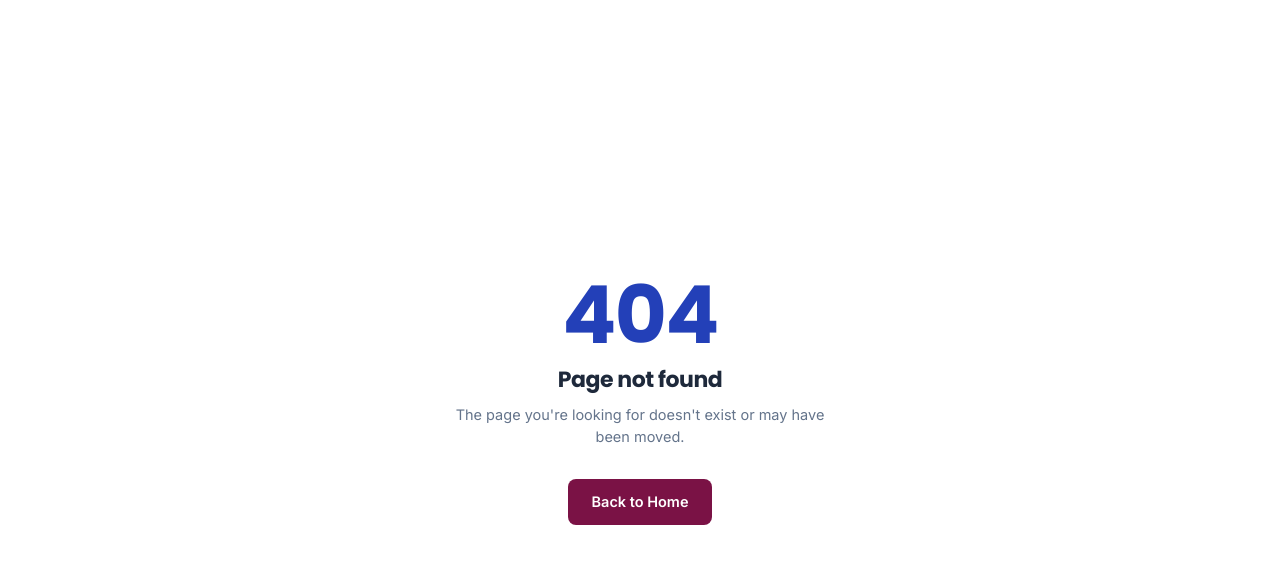
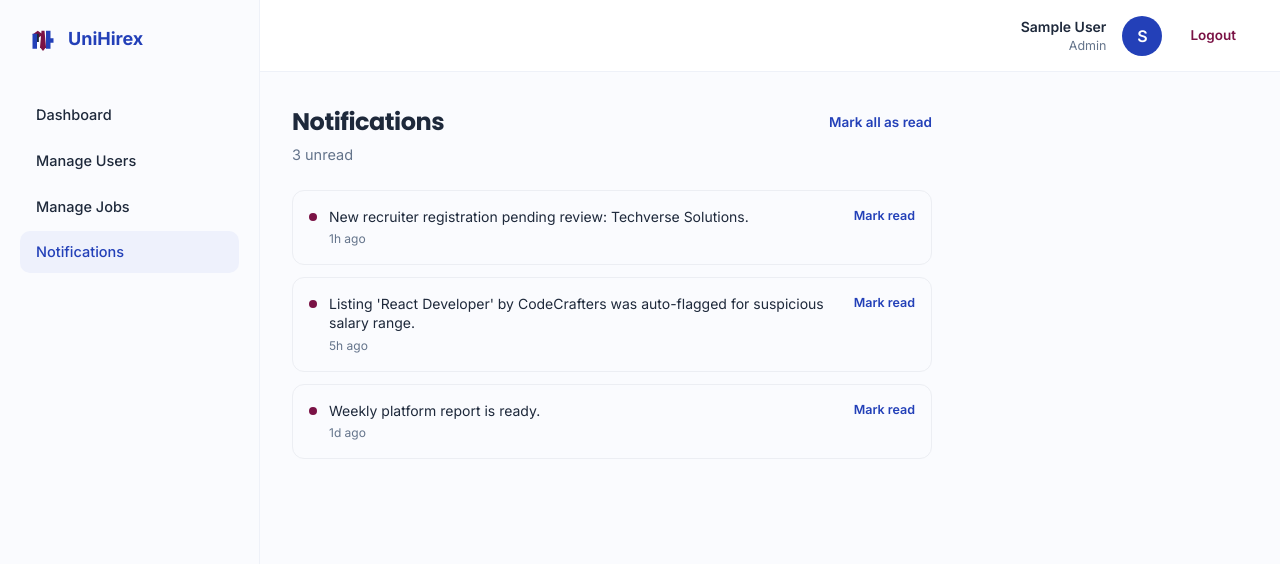
Before and after one commit to Sehar-Tahir/UniHirex_Recruitment_Platform, a React (Vite) app in the folder frontend/: page /admin/notifications in a window 1280 px wide. Before the commit this address had no page. Shown: the top 564 px of the page. Built offline with nearby package versions, Linux system fonts and the light colour scheme; sample sign-in values are in the browser's storage.

Commit message:
navbar  auth fixes

```diff
--- a/frontend/src/App.jsx
+++ b/frontend/src/App.jsx
@@ -34,6 +34,11 @@ import ManageJobsPage from "./pages/admin/ManageJobsPage";
 
 import NotFound from "./pages/NotFound";
 
+import NotificationsPage from "./pages/NotificationsPage";
+import { mockNotifications } from "./data/mockStudentData";
+import { mockRecruiterNotifications } from "./data/mockRecruiterData";
+import { mockAdminNotifications } from "./data/mockAdminData";
+
 const App = () => {
   return (
     <>
@@ -56,6 +61,7 @@ const App = () => {
               <Route path="/student/jobs/:id" element={<JobDetailsPage />} />
               <Route path="/student/internships" element={<JobsListPage mode="internships" />} />
               <Route path="/student/applications" element={<MyApplicationsPage />} />
+              <Route path="/student/notifications" element={<NotificationsPage role="student" initialData={mockNotifications} />} />
             </Route>
           </Route>
 
@@ -67,7 +73,8 @@ const App = () => {
               <Route path="/recruiter/listings" element={<ManageListingsPage />} />
               <Route path="/recruiter/listings/:id/applicants" element={<ApplicantsReviewPage />} />
               <Route path="/recruiter/candidates" element={<SearchCandidatesPage />} />
-              <Route path="/recruiter/candidates/:id" element={<CandidateDetailsPage />} />
+               <Route path="/recruiter/candidates/:id" element={<CandidateDetailsPage />} />
+              <Route path="/recruiter/notifications" element={<NotificationsPage role="recruiter" initialData={mockRecruiterNotifications} />} />
             </Route>
           </Route>
 
@@ -76,6 +83,7 @@ const App = () => {
               <Route path="/admin/dashboard" element={<AdminDashboard />} />
               <Route path="/admin/users" element={<ManageUsersPage />} />
               <Route path="/admin/jobs" element={<ManageJobsPage />} />
+              <Route path="/admin/notifications" element={<NotificationsPage role="admin" initialData={mockAdminNotifications} />} />
             </Route>
           </Route>
 
--- /dev/null
+++ b/frontend/src/components/dashboard/NotificationCard.jsx
@@ -0,0 +1,35 @@
+import React from "react";
+import { COLORS, fontBody } from "../../theme";
+
+export default function NotificationCard({ id, text, time, read, onMarkRead }) {
+  return (
+    <div
+      className="flex items-start justify-between gap-4 p-4 rounded-xl border mb-3 last:mb-0"
+      style={{ borderColor: "#ECEEF3", background: read ? "#fff" : "#FAFBFE" }}
+    >
+      <div className="flex gap-3">
+        <div
+          className="w-2 h-2 rounded-full mt-1.5 shrink-0"
+          style={{ background: read ? "#CBD5E1" : COLORS.accent }}
+        />
+        <div>
+          <p className="text-[14px] leading-snug" style={{ ...fontBody, color: COLORS.textDark }}>
+            {text}
+          </p>
+          <p className="text-[12px] mt-1" style={{ ...fontBody, color: COLORS.textMuted }}>
+            {time}
+          </p>
+        </div>
+      </div>
+      {!read && (
+        <button
+          onClick={() => onMarkRead(id)}
+          className="text-[12.5px] font-semibold whitespace-nowrap"
+          style={{ ...fontBody, color: COLORS.primary }}
+        >
+          Mark read
+        </button>
+      )}
+    </div>
+  );
+}
--- a/frontend/src/components/dashboard/Sidebar.jsx
+++ b/frontend/src/components/dashboard/Sidebar.jsx
@@ -10,6 +10,7 @@ const NAV_LINKS = {
     { to: "/student/jobs", label: "Browse Jobs" },
     { to: "/student/internships", label: "Internships" },
     { to: "/student/applications", label: "My Applications" },
+    { to: "/student/notifications", label: "Notifications" },
   ],
   recruiter: [
     { to: "/recruiter/dashboard", label: "Dashboard" },
@@ -17,11 +18,13 @@ const NAV_LINKS = {
     { to: "/recruiter/post-listing", label: "Post a Listing" },
     { to: "/recruiter/listings", label: "Manage Listings" },
     { to: "/recruiter/candidates", label: "Search Candidates" },
+    { to: "/recruiter/notifications", label: "Notifications" },
   ],
   admin: [
     { to: "/admin/dashboard", label: "Dashboard" },
     { to: "/admin/users", label: "Manage Users" },
     { to: "/admin/jobs", label: "Manage Jobs" },
+    { to: "/admin/notifications", label: "Notifications" },
   ],
 };
 
--- a/frontend/src/components/home/Button.jsx
+++ b/frontend/src/components/home/Button.jsx
@@ -1,7 +1,8 @@
 import React from "react";
+import { Link } from "react-router-dom";
 import { COLORS, fontBody } from "../../theme";
 
-export default function Button({ children, variant = "primary", href = "#", className = "" }) {
+export default function Button({ children, variant = "primary", href = "#", to, className = "", onClick }) {
   const base =
     "inline-flex items-center justify-center gap-2 px-7 py-3.5 rounded-[10px] font-semibold text-[15px] transition-all duration-200 active:translate-y-px";
 
@@ -22,8 +23,19 @@ export default function Button({ children, variant = "primary", href = "#", clas
       ? { background: "#fff", color: COLORS.accent }
       : {};
 
+  const combinedClassName = `${base} ${variants[variant]} ${className}`;
+  const combinedStyle = { ...fontBody, ...style };
+
+  if (to) {
+    return (
+      <Link to={to} onClick={onClick} className={combinedClassName} style={combinedStyle}>
+        {children}
+      </Link>
+    );
+  }
+
   return (
-    <a href={href} className={`${base} ${variants[variant]} ${className}`} style={{ ...fontBody, ...style }}>
+    <a href={href} onClick={onClick} className={combinedClassName} style={combinedStyle}>
       {children}
     </a>
   );
--- a/frontend/src/components/home/Navbar.jsx
+++ b/frontend/src/components/home/Navbar.jsx
@@ -1,7 +1,9 @@
 import React, { useState } from "react";
+import { Link, useNavigate } from "react-router-dom";
 import { COLORS, fontBody } from "../../theme";
 import Logo from "./Logo";
 import Button from "./Button";
+import { useAuth } from "../../context/AuthContext";
 
 const LINKS = [
   { label: "How it works", href: "#how" },
@@ -12,6 +14,13 @@ const LINKS = [
 
 export default function Navbar() {
   const [open, setOpen] = useState(false);
+  const { user, isAuthenticated, logout } = useAuth();
+  const navigate = useNavigate();
+
+  const handleLogout = () => {
+    logout();
+    navigate("/");
+  };
 
   return (
     <nav className="sticky top-0 z-50 bg-white/85 backdrop-blur-md border-b border-[#EEF0F4]">
@@ -31,10 +40,24 @@ export default function Navbar() {
         </div>
 
         <div className="hidden md:flex items-center gap-4">
-          <a href="#" className="font-semibold text-[15px]" style={{ color: COLORS.primary }}>
-            Sign in
-          </a>
-          <Button variant="primary">Get started</Button>
+          {isAuthenticated ? (
+            <>
+              <span className="text-[14px]" style={{ ...fontBody, color: COLORS.textMuted }}>
+                Hi, {user?.name}
+              </span>
+              <Button variant="primary" to={`/${user?.role}/dashboard`}>Go to Dashboard</Button>
+              <button onClick={handleLogout} className="font-semibold text-[14px]" style={{ ...fontBody, color: COLORS.accent }}>
+                Logout
+              </button>
+            </>
+          ) : (
+            <>
+              <Link to="/login" className="font-semibold text-[15px]" style={{ color: COLORS.primary }}>
+                Sign in
+              </Link>
+              <Button variant="primary" to="/register">Get started</Button>
+            </>
+          )}
         </div>
 
         <button className="md:hidden" onClick={() => setOpen(!open)} aria-label="Toggle menu">
@@ -57,12 +80,25 @@ export default function Navbar() {
               {l.label}
             </a>
           ))}
-          <a href="#" className="font-semibold text-[15px]" style={{ color: COLORS.primary }}>
-            Sign in
-          </a>
-          <Button variant="primary" className="w-fit">
-            Get started
-          </Button>
+          {isAuthenticated ? (
+            <>
+              <Button variant="primary" className="w-fit" to={`/${user?.role}/dashboard`} onClick={() => setOpen(false)}>
+                Go to Dashboard
+              </Button>
+              <button onClick={handleLogout} className="font-semibold text-[15px] text-left" style={{ color: COLORS.accent }}>
+                Logout
+              </button>
+            </>
+          ) : (
+            <>
+              <Link to="/login" onClick={() => setOpen(false)} className="font-semibold text-[15px]" style={{ color: COLORS.primary }}>
+                Sign in
+              </Link>
+              <Button variant="primary" className="w-fit" to="/register" onClick={() => setOpen(false)}>
+                Get started
+              </Button>
+            </>
+          )}
         </div>
       )}
     </nav>
--- a/frontend/src/data/mockAdminData.js
+++ b/frontend/src/data/mockAdminData.js
@@ -14,6 +14,12 @@ export const mockRecentActivity = [
   { id: 4, text: "42 new student registrations this week", time: "1d ago" },
 ];
 
+export const mockAdminNotifications = [
+  { id: 1, text: "New recruiter registration pending review: Techverse Solutions.", time: "1h ago" },
+  { id: 2, text: "Listing 'React Developer' by CodeCrafters was auto-flagged for suspicious salary range.", time: "5h ago" },
+  { id: 3, text: "Weekly platform report is ready.", time: "1d ago" },
+];
+
 export const mockUsers = [
   { id: 1, name: "Ahmed Raza", email: "ahmed.raza@iub.edu.pk", role: "student", status: "Active", joinedOn: "2026-06-01" },
   { id: 2, name: "Fatima Noor", email: "fatima.noor@lums.edu.pk", role: "student", status: "Active", joinedOn: "2026-06-03" },
--- a/frontend/src/data/mockRecruiterData.js
+++ b/frontend/src/data/mockRecruiterData.js
@@ -26,6 +26,12 @@ export const mockListings = [
   { id: 2, title: "MERN Stack Developer", type: "Full-time", applicants: 8, status: "Active", postedOn: "2026-06-28" },
   { id: 3, title: "React Developer", type: "Part-time", applicants: 5, status: "Active", postedOn: "2026-06-20" },
   { id: 4, title: "QA Intern", type: "Internship", applicants: 2, status: "Closed", postedOn: "2026-05-15" },
+];
+
+export const mockRecruiterNotifications = [
+  { id: 1, text: "Ahmed Raza applied to your Frontend Developer Intern listing.", time: "2h ago" },
+  { id: 2, text: "Your listing 'React Developer' was flagged for review by admin.", time: "1d ago" },
+  { id: 3, text: "3 new candidates match your active listings.", time: "2d ago" },
 ];
 
 export const mockCandidates = [
--- /dev/null
+++ b/frontend/src/hooks/useNotifications.js
@@ -0,0 +1,26 @@
+import { useState, useEffect } from "react";
+
+export function useNotifications(role, initialData) {
+  const storageKey = `unihirex_notifications_${role}`;
+
+  const [notifications, setNotifications] = useState(() => {
+    const stored = localStorage.getItem(storageKey);
+    return stored ? JSON.parse(stored) : initialData.map((n) => ({ ...n, read: false }));
+  });
+
+  useEffect(() => {
+    localStorage.setItem(storageKey, JSON.stringify(notifications));
+  }, [notifications, storageKey]);
+
+  const markAsRead = (id) => {
+    setNotifications((prev) => prev.map((n) => (n.id === id ? { ...n, read: true } : n)));
+  };
+
+  const markAllAsRead = () => {
+    setNotifications((prev) => prev.map((n) => ({ ...n, read: true })));
+  };
+
+  const unreadCount = notifications.filter((n) => !n.read).length;
+
+  return { notifications, markAsRead, markAllAsRead, unreadCount };
+}
--- /dev/null
+++ b/frontend/src/pages/NotificationsPage.jsx
@@ -0,0 +1,38 @@
+import React from "react";
+import { COLORS, fontHead, fontBody } from "../theme";
+import { useNotifications } from "../hooks/useNotifications";
+import NotificationCard from "../components/dashboard/NotificationCard";
+
+export default function NotificationsPage({ role, initialData }) {
+  const { notifications, markAsRead, markAllAsRead, unreadCount } = useNotifications(role, initialData);
+
+  return (
+    <div className="max-w-160">
+      <div className="flex items-center justify-between mb-1">
+        <h1 className="text-[24px] font-bold" style={{ ...fontHead, color: COLORS.textDark }}>
+          Notifications
+        </h1>
+        {unreadCount > 0 && (
+          <button
+            onClick={markAllAsRead}
+            className="text-[13.5px] font-semibold"
+            style={{ ...fontBody, color: COLORS.primary }}
+          >
+            Mark all as read
+          </button>
+        )}
+      </div>
+      <p className="text-[14.5px] mb-6" style={{ ...fontBody, color: COLORS.textMuted }}>
+        {unreadCount > 0 ? `${unreadCount} unread` : "You're all caught up"}
+      </p>
+
+      {notifications.length > 0 ? (
+        notifications.map((n) => <NotificationCard key={n.id} {...n} onMarkRead={markAsRead} />)
+      ) : (
+        <p className="text-[14px] text-center py-12" style={{ ...fontBody, color: COLORS.textMuted }}>
+          No notifications yet.
+        </p>
+      )}
+    </div>
+  );
+}
```
